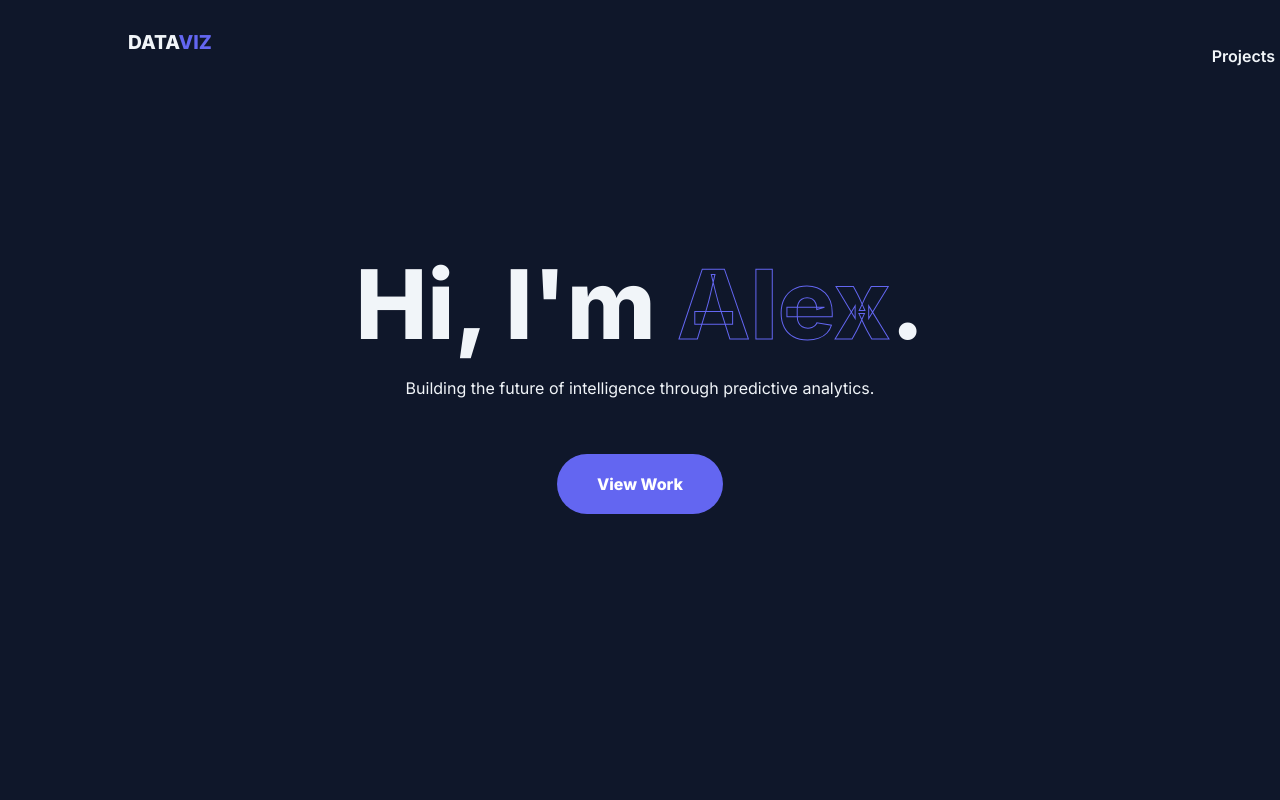
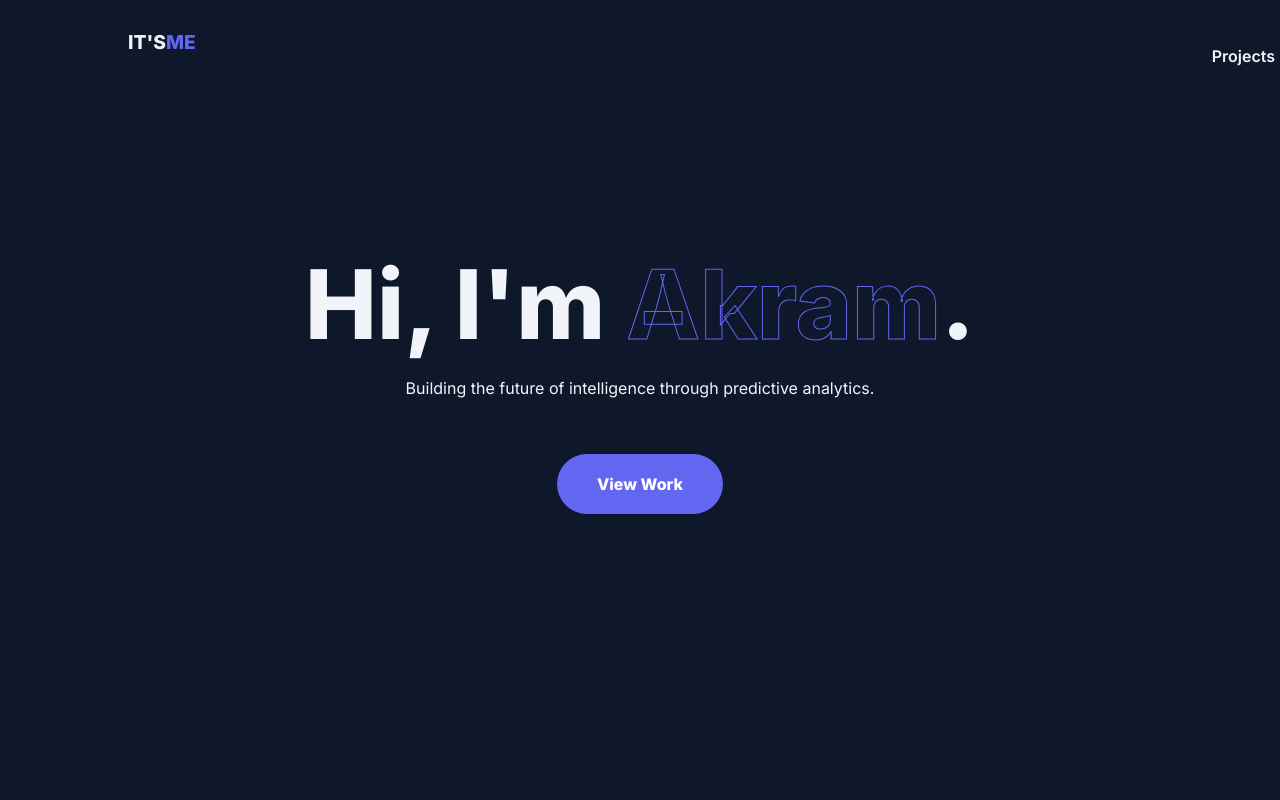
Before and after one commit to akram-amu/akram-amu.github.io, a plain HTML site: page index.html in a window 1280 px wide. Shown: the top 800 px of the page. Drawn offline with nearby package versions, Linux system fonts and the light colour scheme.

Commit message:
Update loader and hero section text in index.html

```diff
--- a/index.html
+++ b/index.html
@@ -15,12 +15,12 @@
     <div id="loader">
         <div class="loader-content">
             <div class="loader-bar"></div>
-            <p>INITIALIZING DATA MODELS...</p>
+            <p>INITIALIZING PORTFOLIO...</p>
         </div>
     </div>
 
     <nav>
-        <div class="logo">DATA<span>VIZ</span></div>
+        <div class="logo">IT'S<span>ME</span></div>
         <ul class="nav-links">
             <li><a href="#projects" data-scroll-to>Projects</a></li>
             <li><a href="#skills" data-scroll-to>Skills</a></li>
@@ -31,7 +31,7 @@
     <div class="scroll-content">
         <header class="hero" data-scroll-section>
             <div class="hero-content">
-                <h1 class="gsap-reveal">Hi, I'm <span class="highlight">Alex</span>.</h1>
+                <h1 class="gsap-reveal">Hi, I'm <span class="highlight">Akram</span>.</h1>
                 <p class="gsap-reveal">Building the future of intelligence through predictive analytics.</p>
                 <div class="hero-btns gsap-reveal">
                     <div class="magnetic-wrap">
```
